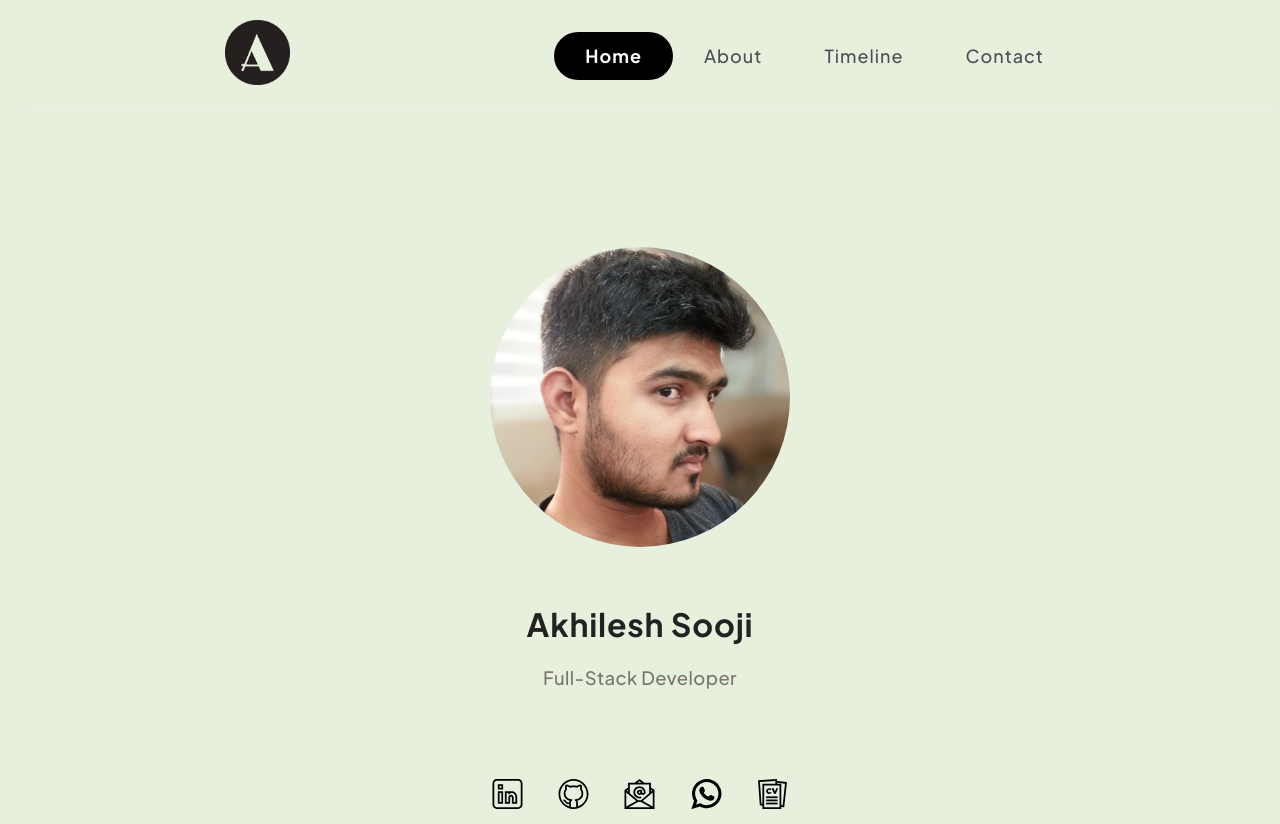
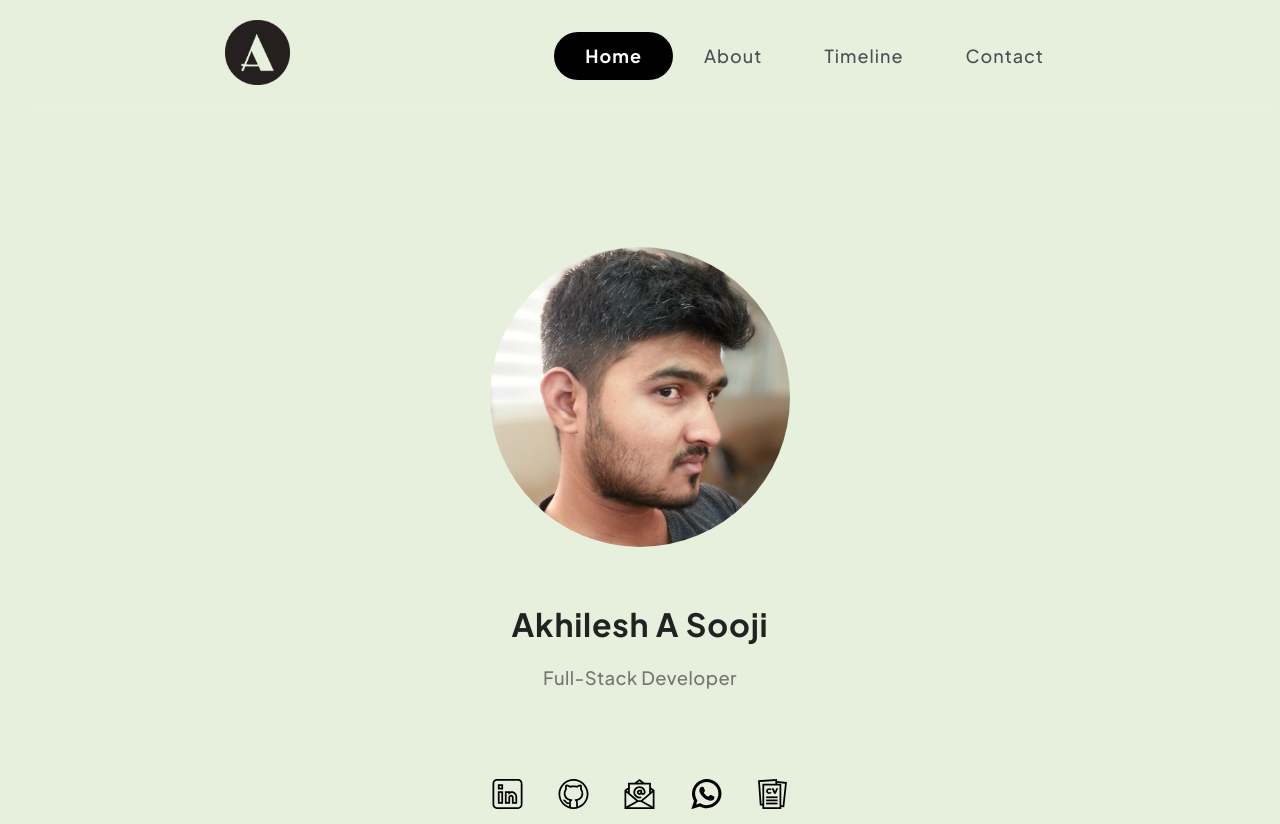
Before and after one commit to akhileshsooji028/akhileshsooji.github.io, a React (Create React App) app: page / in a window 1280 px wide. Built offline with nearby package versions, Linux system fonts and the light colour scheme.

Commit message:
updated home page

```diff
--- a/src/App.js
+++ b/src/App.js
@@ -31,9 +31,6 @@ export default function App() {
         <Route exact path="/">
           <Home />
         </Route>
-        <Route exact path="/portfolio">
-          <Home />
-        </Route>
         <Route>
           <Error404 />
         </Route>
--- a/src/components/Home.js
+++ b/src/components/Home.js
@@ -11,7 +11,7 @@ export default function Home() {
         </figure>
         <article>
           <h1 className="home-title">
-                        Akhilesh Sooji
+                        Akhilesh A Sooji
           </h1>
           <p className="home-description">
                         Full-Stack Developer
```
